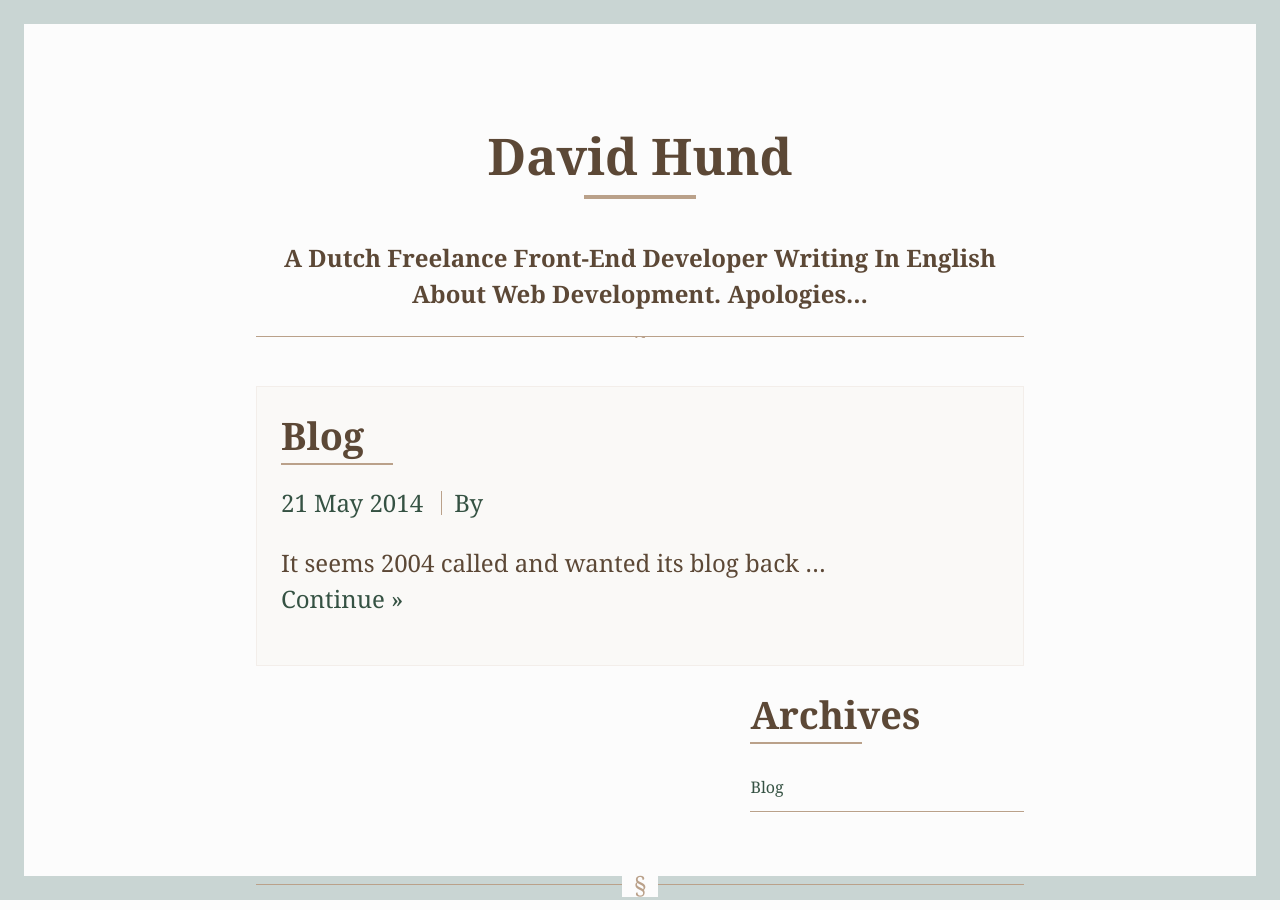
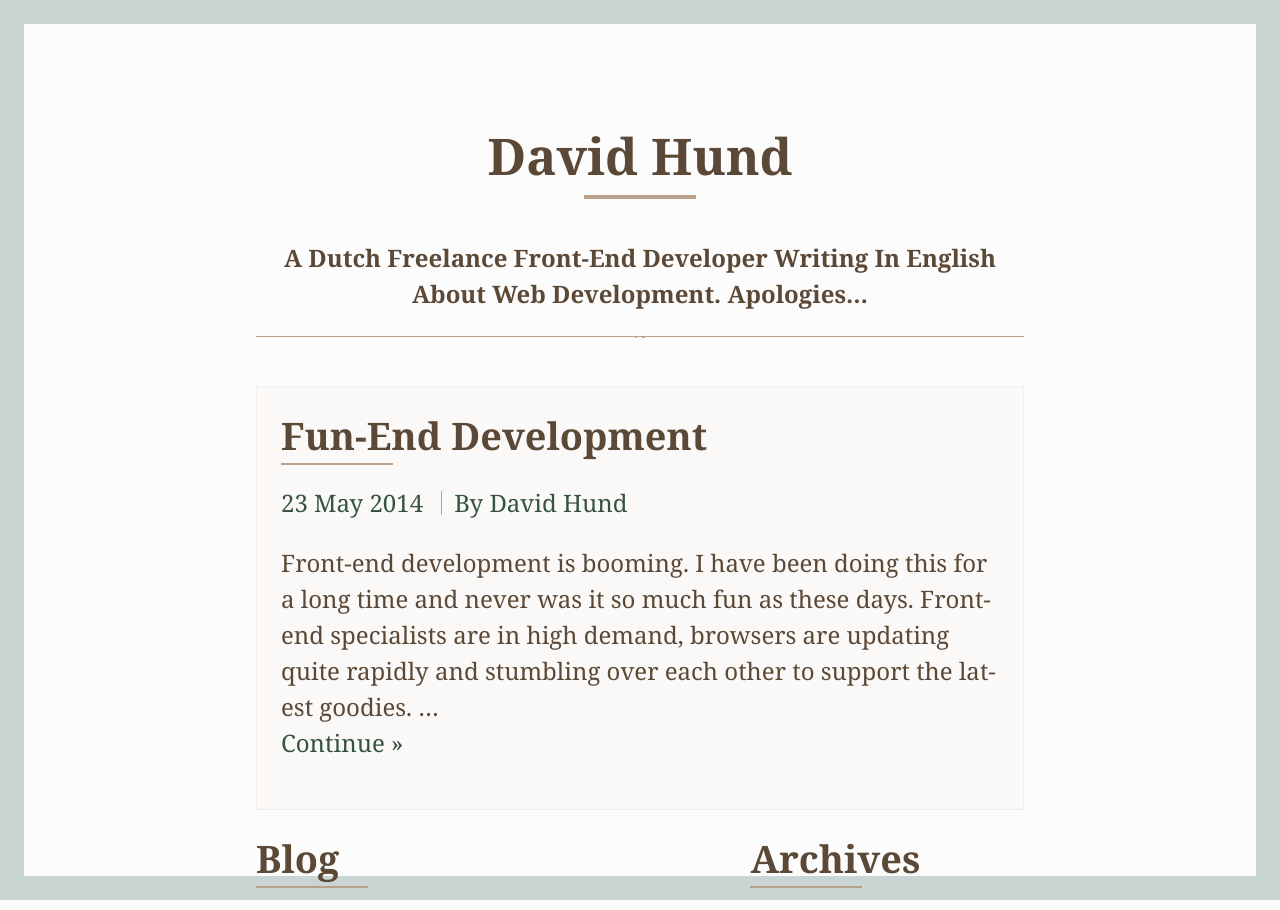
Before and after one commit to davidhund/davidhund.com, a Jekyll site: the page built from index.md, in a window 1280 px wide. Shown: the top 910 px of the page. Built offline with Jekyll 4.4.1, drawn with Linux system fonts in a browser that asks for light colours; nearby versions of some CDN libraries; library files that are not in the unit come from our copies; some of the changed text lies outside the part shown; grey boxes are pictures that could not be loaded.

Commit message:
Adding new test post. Why would GH not build :<

```diff
--- a/_config.dev.yml
+++ b/_config.dev.yml
@@ -24,6 +24,9 @@ exclude:
 - 'README.md'
 - 'HOWTO.md'
 - 'EXAMPLE.CNAME'
+- 'Gemfile'
+- 'Gemfile.lock'
+
 include:     ['.htaccess']
 keep_files:  ['.git','.svn']
 permalink:   pretty
--- a/_config.yml
+++ b/_config.yml
@@ -5,6 +5,7 @@
 # https://help.github.com/articles/repository-metadata-on-github-pages
 
 # = My Custom Settings:
+author: 'David Hund'
 site_name: 'David Hund'
 site_domain: 'http://davidhund.com'
 ga_code: 'UA-XXXXX-X'
@@ -27,6 +28,9 @@ exclude:
 - 'README.md'
 - 'HOWTO.md'
 - 'EXAMPLE.CNAME'
+- 'Gemfile'
+- 'Gemfile.lock'
+
 include:     ['.htaccess']
 keep_files:  ['.git','.svn']
 permalink:   pretty
--- /dev/null
+++ b/_posts/2014-05-23-fun-end-development.md
@@ -0,0 +1,13 @@
+---
+layout: post
+title: Fun-End Development
+category: front-end
+---
+
+Front-end development is booming. I have been doing this for a long time and never was it so much fun as these days. Front-end specialists are in high demand, browsers are updating quite rapidly and stumbling over each other to support the latest goodies.
+
+Then there is an *explosion* of tools. Sure: this is a challenge also. We all have a hard time keeping up. But does anyone remember the time where we had to include all these crappy `.htc` behaviours and ugly scripts to support *rounded borders*? Anyone?!
+
+I, for one, am very happy to be working on the front-end.
+
+I would love to hear your thoughts so—in the absence of comments—[reply on Twitter](https://twitter.com/intent/tweet?text=@valuedstandards%20your%20blog%20sucks!) or [submit an issue on Github](https://github.com/davidhund/davidhund.com/issues)
--- a/gulp/tasks/jekyll.js
+++ b/gulp/tasks/jekyll.js
@@ -9,6 +9,6 @@ gulp.task('jekyll', function() {
 	// Running with gh-pages specific Jekyll
 	// https://help.github.com/articles/using-jekyll-with-pages#installing-jekyll
 	// $> bundle exec jekyll serve
-	require('child_process').spawn('bundle', ['exec jekyll build'], {stdio: 'inherit'});
+	require('child_process').spawn('bundle', ['exec', 'jekyll', 'build'], {stdio: 'inherit'});
 
 });
```
